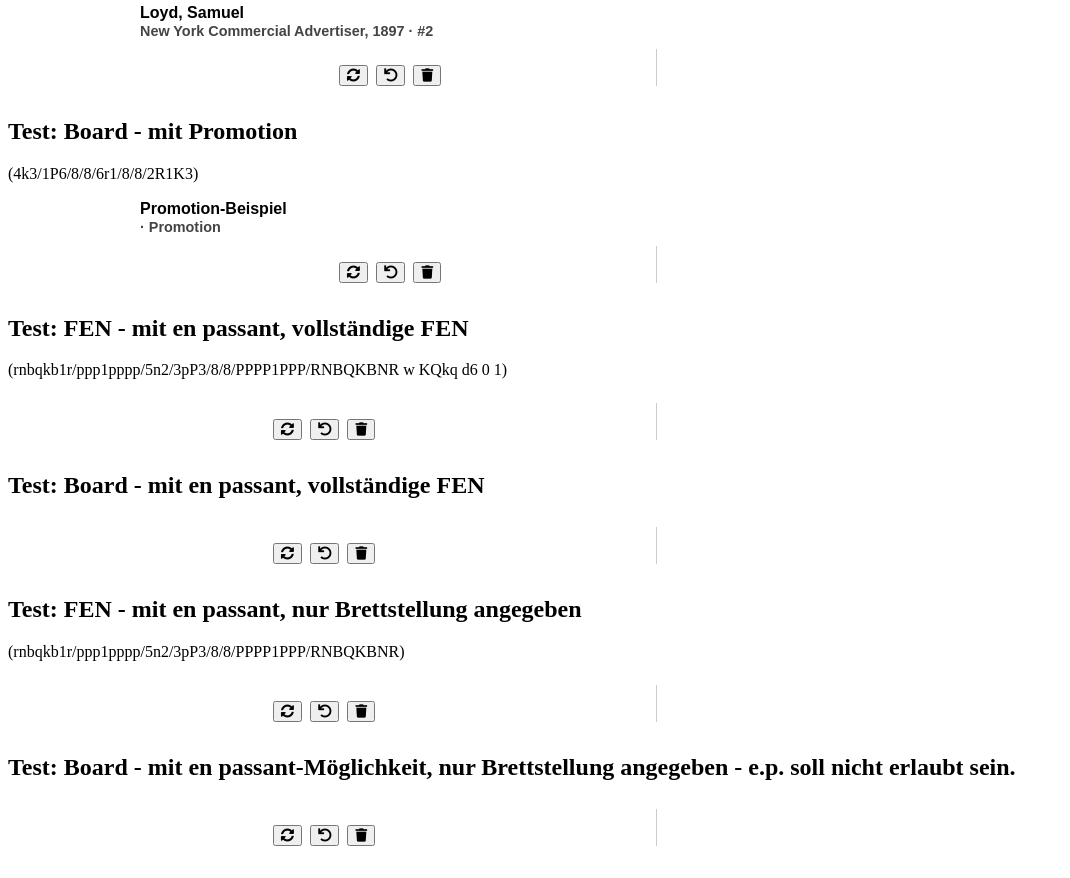
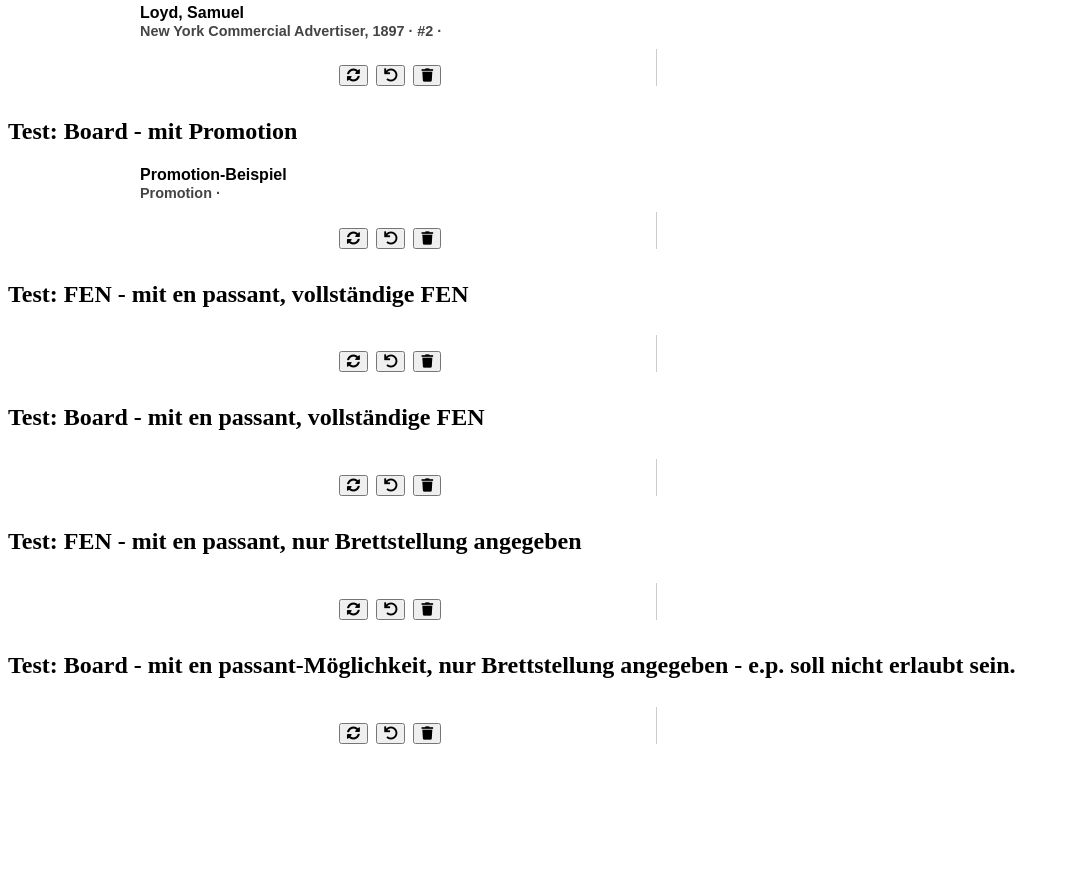
Before and after one commit to OlavE70/cm-pgnviewer, a website built with Vite: page index.html in a window 1280 px wide. Shown: the part 994-1872 px from the top of the page, without its empty margins (0-1070 px from the left). After the commit the page ends 1770 px from the top, so only its background shows below. Built offline with nearby package versions, Linux system fonts and the light colour scheme; a web font is replaced by a local one; what chess.mjs, cm-chessboard, cm-pgn would draw is missing.

Commit message:
fen / board: FEN in Header aufgenommen.

```diff
--- a/cm-pgnviewer.css
+++ b/cm-pgnviewer.css
@@ -158,21 +158,21 @@
 
 /* Kommentare */
 .pgnViewerContainer .comment {
-  color: #555;
+  color: #333;
   margin: 0.2em 0 0.2em 1.2em;
   font-size: 0.95em;
   line-height: 1.4;
 }
 
 .pgnViewerContainer .comment-inline {
-  color: #555;
+  color: #333;
   display: inline;
   font-size: 0.95em;
   margin-left: 0.2em;
 }
 
 .pgnViewerContainer .nag {
-  color: #333;
+  color: #222;
   font-size: 0.9em;
   margin-left: -0.15em;
   vertical-align: baseline;
--- a/index.html
+++ b/index.html
@@ -167,30 +167,27 @@
   </div>
 
   <h2>Test: Board - mit Promotion</h2>
-  <p>(4k3/1P6/8/8/6r1/8/8/2R1K3)</p>
   <div class="responsive-container">
     <board author="Promotion-Beispiel" stipulation="Promotion">4k3/1P6/8/8/6r1/8/8/2R1K3</board>
   </div>
 
   <h2>Test: FEN - mit en passant, vollständige FEN</h2>
-  <p>(rnbqkb1r/ppp1pppp/5n2/3pP3/8/8/PPPP1PPP/RNBQKBNR w KQkq d6 0 1)</p>
-  <div>
+  <div class="responsive-container">
     <fen> rnbqkb1r/ppp1pppp/5n2/3pP3/8/8/PPPP1PPP/RNBQKBNR w KQkq d6 0 1 </fen>
   </div>
 
   <h2>Test: Board - mit en passant, vollständige FEN</h2>
-  <div>
+  <div class="responsive-container">
     <board> rnbqkb1r/ppp1pppp/5n2/3pP3/8/8/PPPP1PPP/RNBQKBNR w KQkq d6 0 1 </board>
   </div>
 
   <h2>Test: FEN - mit en passant, nur Brettstellung angegeben</h2>
-  <p>(rnbqkb1r/ppp1pppp/5n2/3pP3/8/8/PPPP1PPP/RNBQKBNR)</p>
-  <div>
+  <div class="responsive-container">
     <fen>rnbqkb1r/ppp1pppp/5n2/3pP3/8/8/PPPP1PPP/RNBQKBNR</fen>
   </div>
 
   <h2>Test: Board - mit en passant-Möglichkeit, nur Brettstellung angegeben - e.p. soll nicht erlaubt sein.</h2>
-  <div>
+  <div class="responsive-container">
     <board> rnbqkb1r/ppp1pppp/5n2/3pP3/8/8/PPPP1PPP/RNBQKBNR </board>
   </div>
 
--- a/src/cm-pgnviewer.js
+++ b/src/cm-pgnviewer.js
@@ -403,12 +403,27 @@ export class PgnViewer {
         return fen.trim();
     }
 
+    fenBoardPart(fen) {
+        const parts = fen.trim().split(/\s+/);
+        return parts[0].trim();
+    }
+
     renderAlternativeHeader(meta = {}) {
+        if (!this.headerElement) return;
+
         const { author, source, stipulation } = meta;
-        this.headerElement.innerHTML = `
-            <div class="header-line1">${author || ''}</div>
-            <div class="header-line2">${source || ''}${stipulation ? ' · ' + stipulation : ''}</div>
+        const boardFen = this.fenBoardPart(this.startFen);
+
+        const line1 = author || "";
+
+        const line2Tags = [source, stipulation, boardFen].filter(Boolean);
+        const line2 = line2Tags.join(' · '); // Zentrierter Punkt als Trenner
+
+        const html = `
+            <div class="header-line1">${line1}</div>
+            <div class="header-line2">${line2}</div>
         `;
+        this.headerElement.innerHTML = html.trim();
     }
     /* === Ende des Abschnitts für FEN / Schachkomposition, Aufgaben etc. === */
 
```
